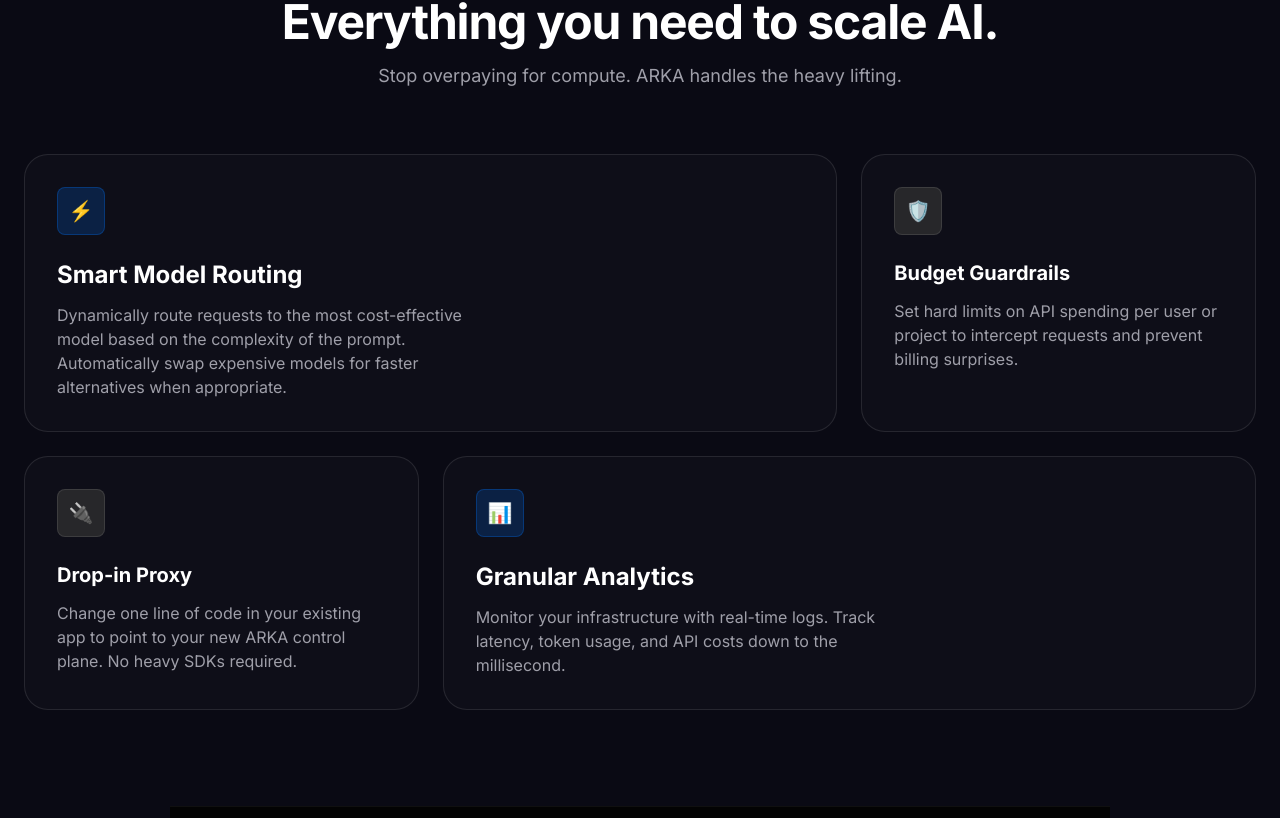
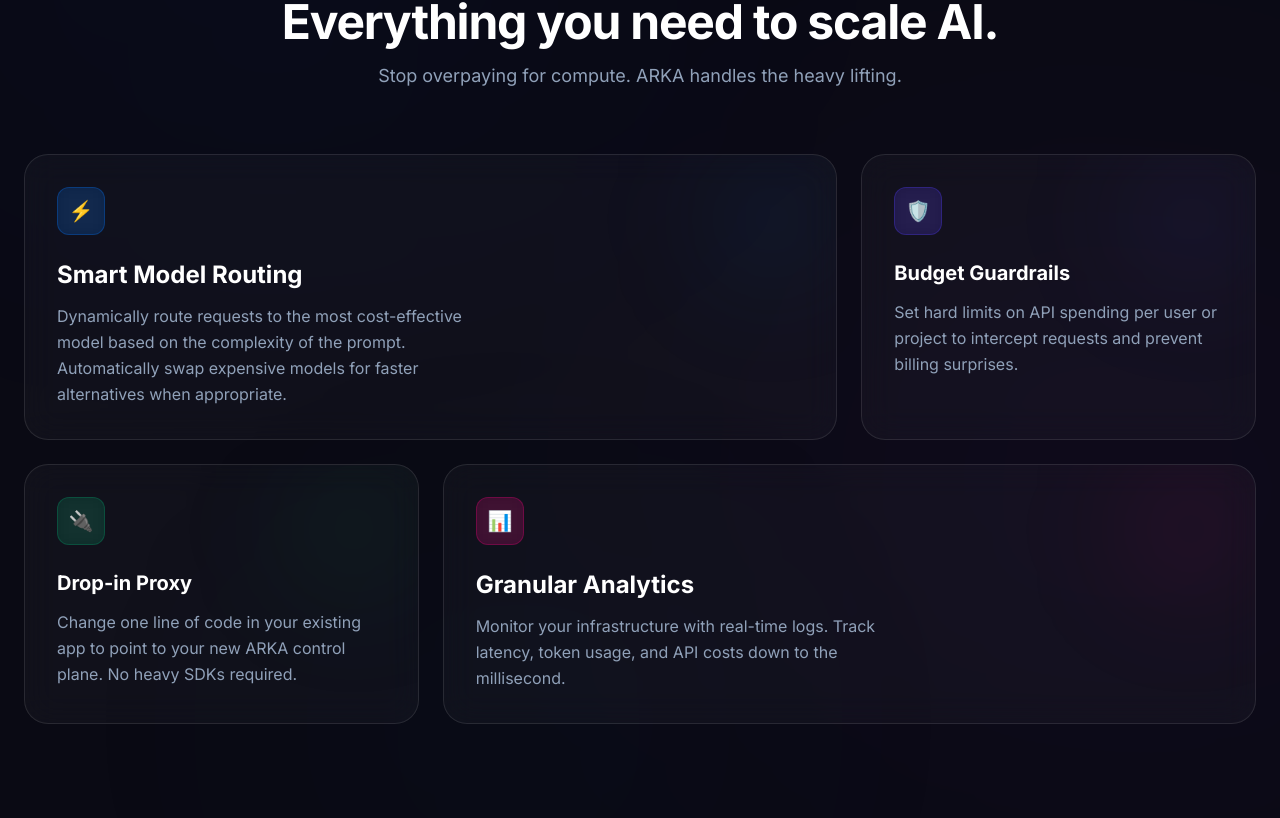
Before and after one commit to aryasengupta499-ai/arka-v1, a Next.js app: page / in a window 1280 px wide. Shown: the part 882-1700 px from the top of the page. Built offline with nearby package versions, Linux system fonts and the light colour scheme.

Commit message:
Glassmorphic Bento Grid feature cards with hover glow effects

```diff
--- a/src/components/Features.tsx
+++ b/src/components/Features.tsx
@@ -1,56 +1,92 @@
 export default function Features() {
   return (
-    <section id="features" className="py-24 px-6 max-w-7xl mx-auto w-full relative z-10">
+    <section id="features" className="relative z-10 py-24 px-6 max-w-7xl mx-auto w-full overflow-hidden">
+
+      {/* Ambient Background Glows */}
+      <div className="absolute top-[-10%] left-[-10%] w-[60%] h-[40%] rounded-full bg-blue-600/5 blur-[160px] animate-[ambient-pulse_10s_ease-in-out_infinite]" />
+      <div className="absolute top-[40%] right-[-10%] w-[50%] h-[40%] rounded-full bg-purple-600/5 blur-[180px] animate-[ambient-drift_12s_ease-in-out_infinite] delay-[2s]" />
+      <div className="absolute bottom-[-10%] left-[20%] w-[40%] h-[40%] rounded-full bg-cyan-600/5 blur-[140px] animate-[ambient-pulse_8s_ease-in-out_infinite] delay-[4s]" />
+
+      <div className="relative z-10">
         <div className="text-center mb-16">
           <h2 className="text-3xl md:text-5xl font-bold tracking-tight text-white mb-4">
             Everything you need to scale AI.
           </h2>
-        <p className="text-zinc-400 text-lg">Stop overpaying for compute. ARKA handles the heavy lifting.</p>
+          <p className="text-slate-400 text-lg max-w-2xl mx-auto">
+            Stop overpaying for compute. ARKA handles the heavy lifting.
+          </p>
         </div>
 
+        {/* Glassmorphic Bento Grid */}
         <div className="grid grid-cols-1 md:grid-cols-3 gap-6">
           {/* Feature 1: Wide Card */}
-        <div className="md:col-span-2 bg-white/[0.02] border border-white/10 rounded-3xl p-8 relative overflow-hidden hover:bg-white/[0.05] transition-colors">
-          <div className="w-12 h-12 bg-brand-blue/20 rounded-lg flex items-center justify-center mb-6 border border-brand-blue/30">
+          <div className="md:col-span-2 glass-panel glass-panel-hover rounded-3xl p-8 relative overflow-hidden group">
+            {/* Ambient glow behind icon */}
+            <div className="absolute top-0 right-0 w-32 h-32 bg-brand-blue/10 blur-[60px] rounded-full group-hover:bg-brand-blue/20 transition-all duration-500" />
+
+            <div className="relative z-10">
+              <div className="w-12 h-12 bg-brand-blue/20 rounded-xl flex items-center justify-center mb-6 border border-brand-blue/30 backdrop-blur-sm group-hover:scale-110 transition-transform duration-300">
                 <span className="text-xl">⚡</span>
               </div>
-          <h3 className="text-2xl font-bold text-white mb-3">Smart Model Routing</h3>
-          <p className="text-zinc-400 max-w-md">
+              <h3 className="text-2xl font-bold text-white mb-3 group-hover:text-brand-blue transition-colors duration-300">
+                Smart Model Routing
+              </h3>
+              <p className="text-slate-400 max-w-md leading-relaxed">
                 Dynamically route requests to the most cost-effective model based on the complexity of the prompt. Automatically swap expensive models for faster alternatives when appropriate.
               </p>
             </div>
+          </div>
 
           {/* Feature 2: Standard Card */}
-        <div className="col-span-1 bg-white/[0.02] border border-white/10 rounded-3xl p-8 hover:bg-white/[0.05] transition-colors">
-           <div className="w-12 h-12 bg-zinc-800 rounded-lg flex items-center justify-center mb-6 border border-white/10">
+          <div className="col-span-1 glass-panel glass-panel-hover rounded-3xl p-8 relative overflow-hidden group">
+            <div className="absolute top-0 right-0 w-32 h-32 bg-indigo-600/10 blur-[60px] rounded-full group-hover:bg-indigo-600/20 transition-all duration-500" />
+
+            <div className="relative z-10">
+              <div className="w-12 h-12 bg-indigo-600/20 rounded-xl flex items-center justify-center mb-6 border border-indigo-600/30 backdrop-blur-sm group-hover:scale-110 transition-transform duration-300">
                 <span className="text-xl">🛡️</span>
               </div>
-          <h3 className="text-xl font-bold text-white mb-3">Budget Guardrails</h3>
-          <p className="text-zinc-400">
+              <h3 className="text-xl font-bold text-white mb-3 group-hover:text-indigo-400 transition-colors duration-300">
+                Budget Guardrails
+              </h3>
+              <p className="text-slate-400 leading-relaxed">
                 Set hard limits on API spending per user or project to intercept requests and prevent billing surprises.
               </p>
             </div>
+          </div>
 
           {/* Feature 3: Standard Card */}
-        <div className="col-span-1 bg-white/[0.02] border border-white/10 rounded-3xl p-8 hover:bg-white/[0.05] transition-colors">
-           <div className="w-12 h-12 bg-zinc-800 rounded-lg flex items-center justify-center mb-6 border border-white/10">
+          <div className="col-span-1 glass-panel glass-panel-hover rounded-3xl p-8 relative overflow-hidden group">
+            <div className="absolute top-0 right-0 w-32 h-32 bg-emerald-600/10 blur-[60px] rounded-full group-hover:bg-emerald-600/20 transition-all duration-500" />
+
+            <div className="relative z-10">
+              <div className="w-12 h-12 bg-emerald-600/20 rounded-xl flex items-center justify-center mb-6 border border-emerald-600/30 backdrop-blur-sm group-hover:scale-110 transition-transform duration-300">
                 <span className="text-xl">🔌</span>
               </div>
-          <h3 className="text-xl font-bold text-white mb-3">Drop-in Proxy</h3>
-          <p className="text-zinc-400">
+              <h3 className="text-xl font-bold text-white mb-3 group-hover:text-emerald-400 transition-colors duration-300">
+                Drop-in Proxy
+              </h3>
+              <p className="text-slate-400 leading-relaxed">
                 Change one line of code in your existing app to point to your new ARKA control plane. No heavy SDKs required.
               </p>
             </div>
+          </div>
 
           {/* Feature 4: Wide Card */}
-        <div className="md:col-span-2 bg-white/[0.02] border border-white/10 rounded-3xl p-8 relative overflow-hidden hover:bg-white/[0.05] transition-colors">
-           <div className="w-12 h-12 bg-brand-blue/20 rounded-lg flex items-center justify-center mb-6 border border-brand-blue/30">
+          <div className="md:col-span-2 glass-panel glass-panel-hover rounded-3xl p-8 relative overflow-hidden group">
+            <div className="absolute top-0 right-0 w-32 h-32 bg-pink-600/10 blur-[60px] rounded-full group-hover:bg-pink-600/20 transition-all duration-500" />
+
+            <div className="relative z-10">
+              <div className="w-12 h-12 bg-pink-600/20 rounded-xl flex items-center justify-center mb-6 border border-pink-600/30 backdrop-blur-sm group-hover:scale-110 transition-transform duration-300">
                 <span className="text-xl">📊</span>
               </div>
-          <h3 className="text-2xl font-bold text-white mb-3">Granular Analytics</h3>
-          <p className="text-zinc-400 max-w-md">
+              <h3 className="text-2xl font-bold text-white mb-3 group-hover:text-pink-400 transition-colors duration-300">
+                Granular Analytics
+              </h3>
+              <p className="text-slate-400 max-w-md leading-relaxed">
                 Monitor your infrastructure with real-time logs. Track latency, token usage, and API costs down to the millisecond.
               </p>
+            </div>
+          </div>
         </div>
       </div>
     </section>
```
Lines whose indentation alone changed are shown as unchanged.
